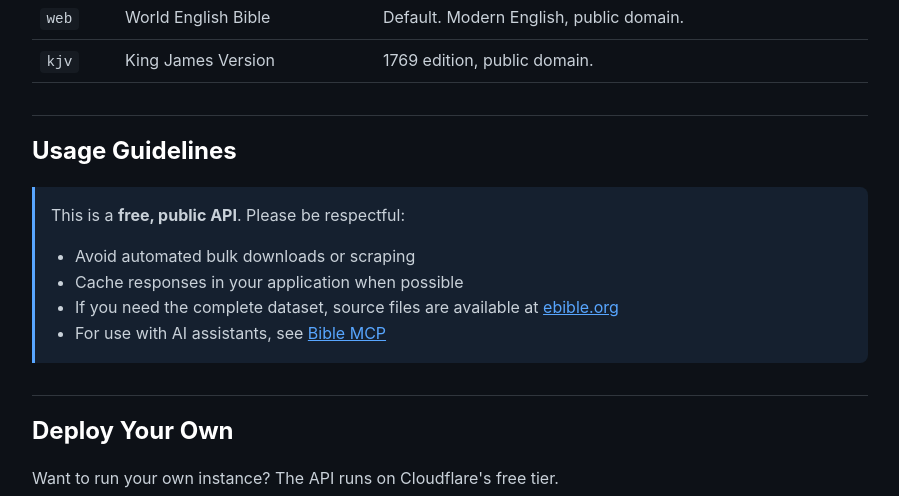
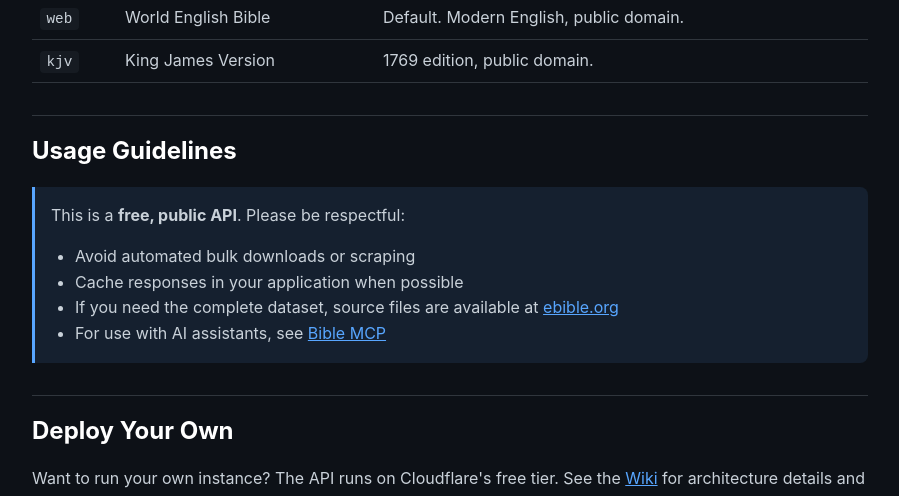
Before and after one commit to tuxr/bible-api, a website: page docs/index.html in a window 1280 px wide. Shown: the part 2561-3057 px from the top of the page, without its empty margins (190-1089 px from the left). Drawn offline with Linux system fonts and the light colour scheme.

Commit message:
Add wiki links to documentation
- README: Add wiki link with description
- CLAUDE.md: Add wiki link
- docs/index.html: Add wiki link in Deploy section

Co-Authored-By: Claude Opus 4.5 <noreply@anthropic.com>

```diff
--- a/docs/index.html
+++ b/docs/index.html
@@ -215,7 +215,7 @@
   </div>
 
   <h2>Deploy Your Own</h2>
-  <p>Want to run your own instance? The API runs on Cloudflare's free tier.</p>
+  <p>Want to run your own instance? The API runs on Cloudflare's free tier. See the <a href="https://github.com/tuxr/bible-api/wiki">Wiki</a> for architecture details and how to add translations.</p>
   <a class="github-link" href="https://github.com/tuxr/bible-api" target="_blank">
     <svg height="20" width="20" viewBox="0 0 16 16" fill="currentColor">
       <path d="M8 0C3.58 0 0 3.58 0 8c0 3.54 2.29 6.53 5.47 7.59.4.07.55-.17.55-.38 0-.19-.01-.82-.01-1.49-2.01.37-2.53-.49-2.69-.94-.09-.23-.48-.94-.82-1.13-.28-.15-.68-.52-.01-.53.63-.01 1.08.58 1.23.82.72 1.21 1.87.87 2.33.66.07-.52.28-.87.51-1.07-1.78-.2-3.64-.89-3.64-3.95 0-.87.31-1.59.82-2.15-.08-.2-.36-1.02.08-2.12 0 0 .67-.21 2.2.82.64-.18 1.32-.27 2-.27.68 0 1.36.09 2 .27 1.53-1.04 2.2-.82 2.2-.82.44 1.1.16 1.92.08 2.12.51.56.82 1.27.82 2.15 0 3.07-1.87 3.75-3.65 3.95.29.25.54.73.54 1.48 0 1.07-.01 1.93-.01 2.2 0 .21.15.46.55.38A8.013 8.013 0 0016 8c0-4.42-3.58-8-8-8z"/>
```
Also changed, not shown: CLAUDE.md (+1 -0 lines), README.md.
